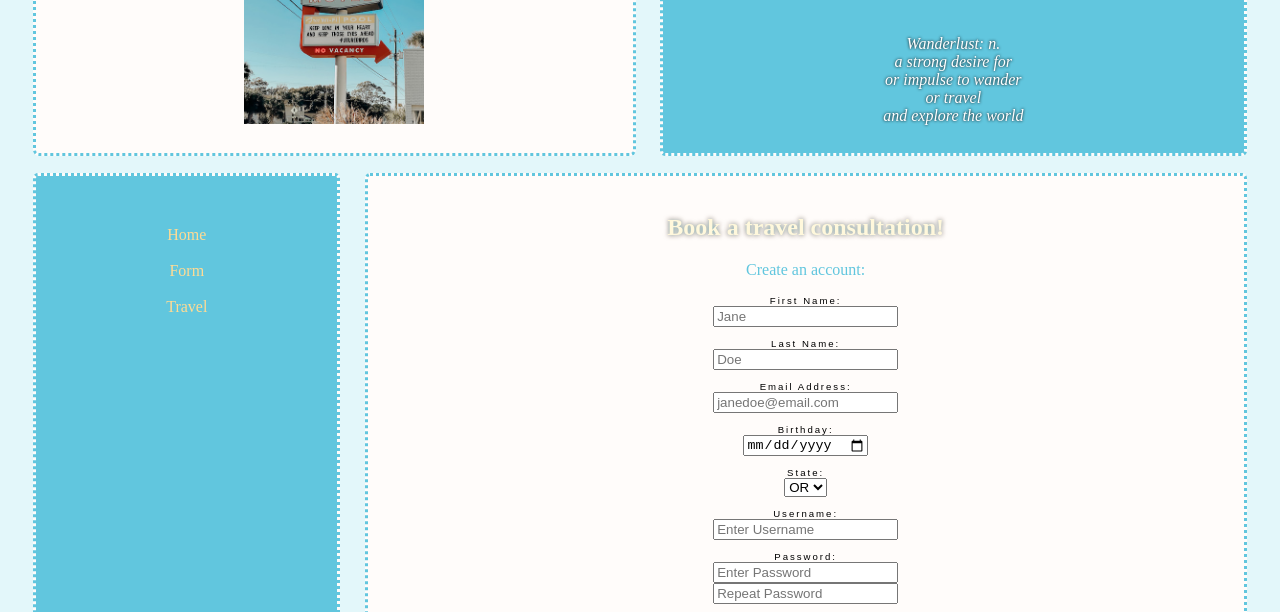
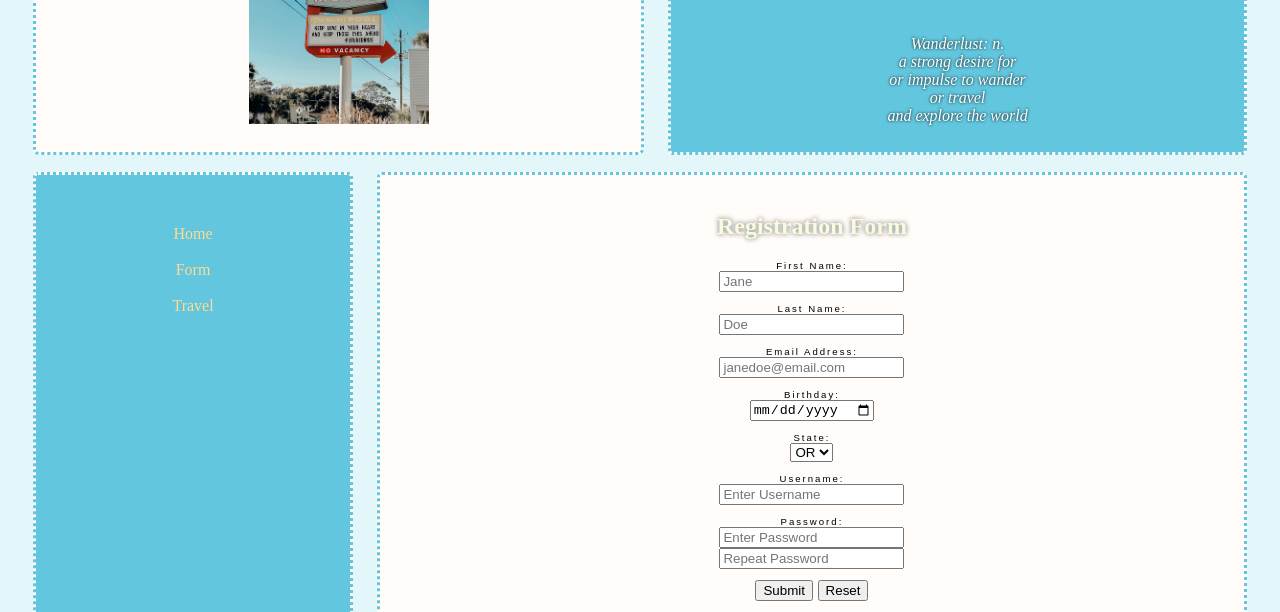
Before and after one commit to ellekeres/Exam, a plain HTML site: page page2.html in a window 1280 px wide. Shown: the part 164-776 px from the top of the page. Drawn offline with Linux system fonts and the light colour scheme.

Commit message:
Had to fix heading on Page2

```diff
--- a/page2.html
+++ b/page2.html
@@ -32,8 +32,7 @@
     </nav>
 
     <main>
-      <h2 class="consult">Book a travel consultation!</h2>
-      <p class="account">Create an account:</p>
+      <h2 class="regform">Registration Form</h2>
       <form action="https://webdevbasics.net/scripts/yoga.php" method="post" id=yform>
 
         <label for="first">First Name:</label>
--- a/style.css
+++ b/style.css
@@ -77,7 +77,7 @@ footer {
   background-color: #e3f7fa;
 }
 
-.consult {
+.regform {
   color: #FFF8DC;
   text-shadow: 0 0 5px #61c6de, 0 0 5px #FF7F50 ;
 }
```
